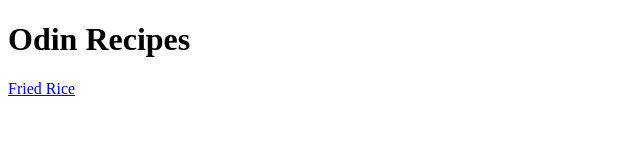
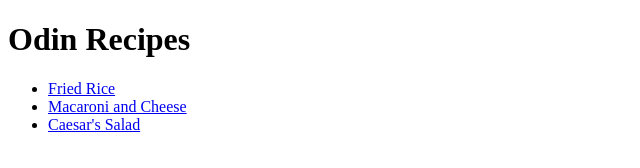
Before and after one commit to Vesclard/odin-recipes, a plain HTML site: page index.html in a window 1280 px wide. Shown: the whole page, without its empty margins (0-640 px from the left). Drawn offline with Linux system fonts and the light colour scheme.

Commit message:
Add new recipes

```diff
--- a/index.html
+++ b/index.html
@@ -7,6 +7,10 @@
 
 <body>
     <h1>Odin Recipes</h1>
-    <a href="recipes/friedrice.html">Fried Rice</a>
+    <ul>
+        <li><a href="recipes/friedrice.html">Fried Rice</a></li>
+        <li><a href="recipes/macncheese.html">Macaroni and Cheese</a></li>
+        <li><a href="recipes/salad.html">Caesar's Salad</a></li>
+    </ul>
 </body>
 </html>
```
